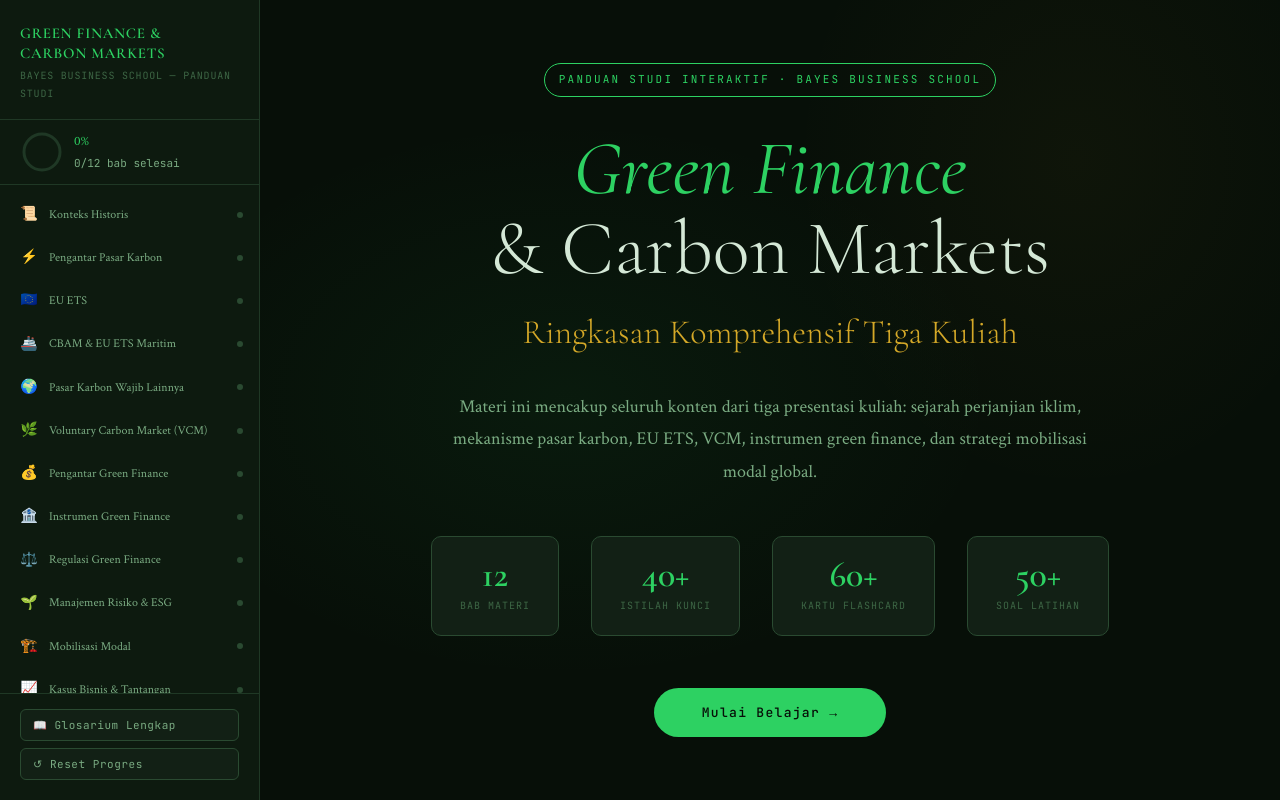
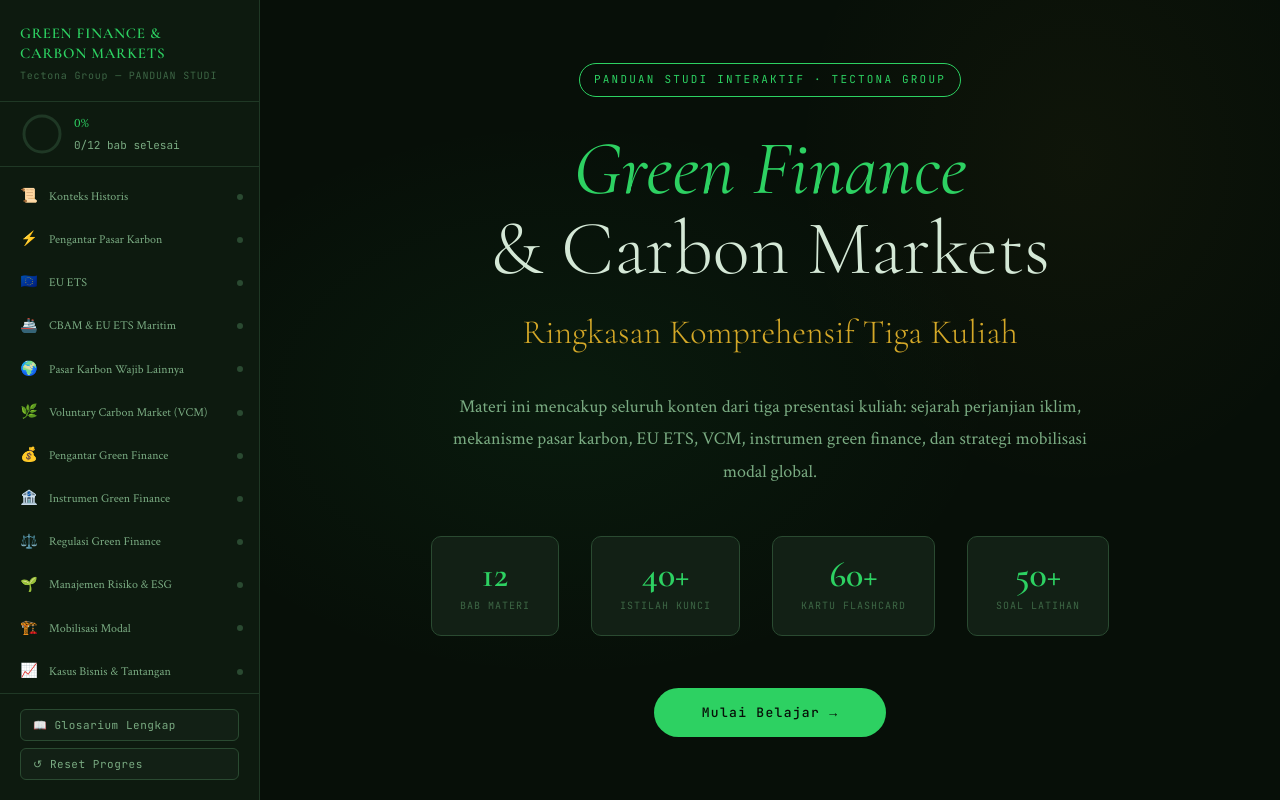
Before and after one commit to galihsumedi/carbon-credit-research, a plain HTML site: page index.html in a window 1280 px wide. Drawn offline with nearby package versions, Linux system fonts and the light colour scheme.

Commit message:
Update index.html
Changed reference of Bayes Business School to Tectona Group

```diff
--- a/index.html
+++ b/index.html
@@ -1109,7 +1109,7 @@ td strong { color: var(--text); }
 <nav id="sidebar">
   <div id="sidebar-header">
     <div id="sidebar-logo">Green Finance &<br>Carbon Markets</div>
-    <div id="sidebar-sub">BAYES BUSINESS SCHOOL — PANDUAN STUDI</div>
+    <div id="sidebar-sub">Tectona Group — PANDUAN STUDI</div>
   </div>
   <div id="progress-summary">
     <svg id="progress-ring" width="44" height="44" viewBox="0 0 44 44">
@@ -1135,7 +1135,7 @@ td strong { color: var(--text); }
 
 <!-- HERO -->
 <section id="hero">
-  <div class="hero-tag">Panduan Studi Interaktif · Bayes Business School</div>
+  <div class="hero-tag">Panduan Studi Interaktif · Tectona Group</div>
   <h1 class="hero-title"><span>Green Finance</span><br>&amp; Carbon Markets</h1>
   <div class="hero-subtitle">Ringkasan Komprehensif Tiga Kuliah</div>
   <p class="hero-desc">Materi ini mencakup seluruh konten dari tiga presentasi kuliah: sejarah perjanjian iklim, mekanisme pasar karbon, EU ETS, VCM, instrumen green finance, dan strategi mobilisasi modal global.</p>
```
